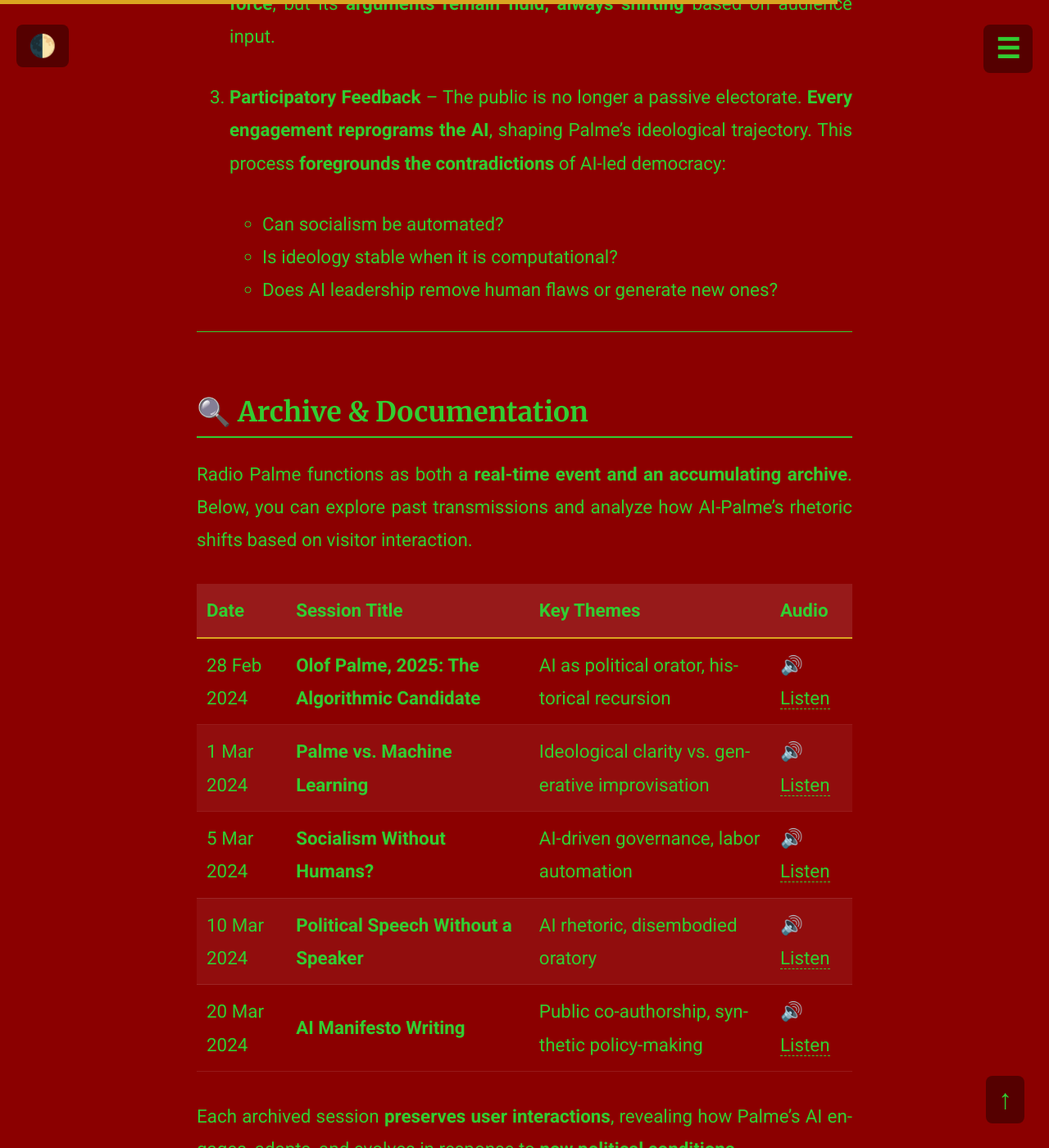
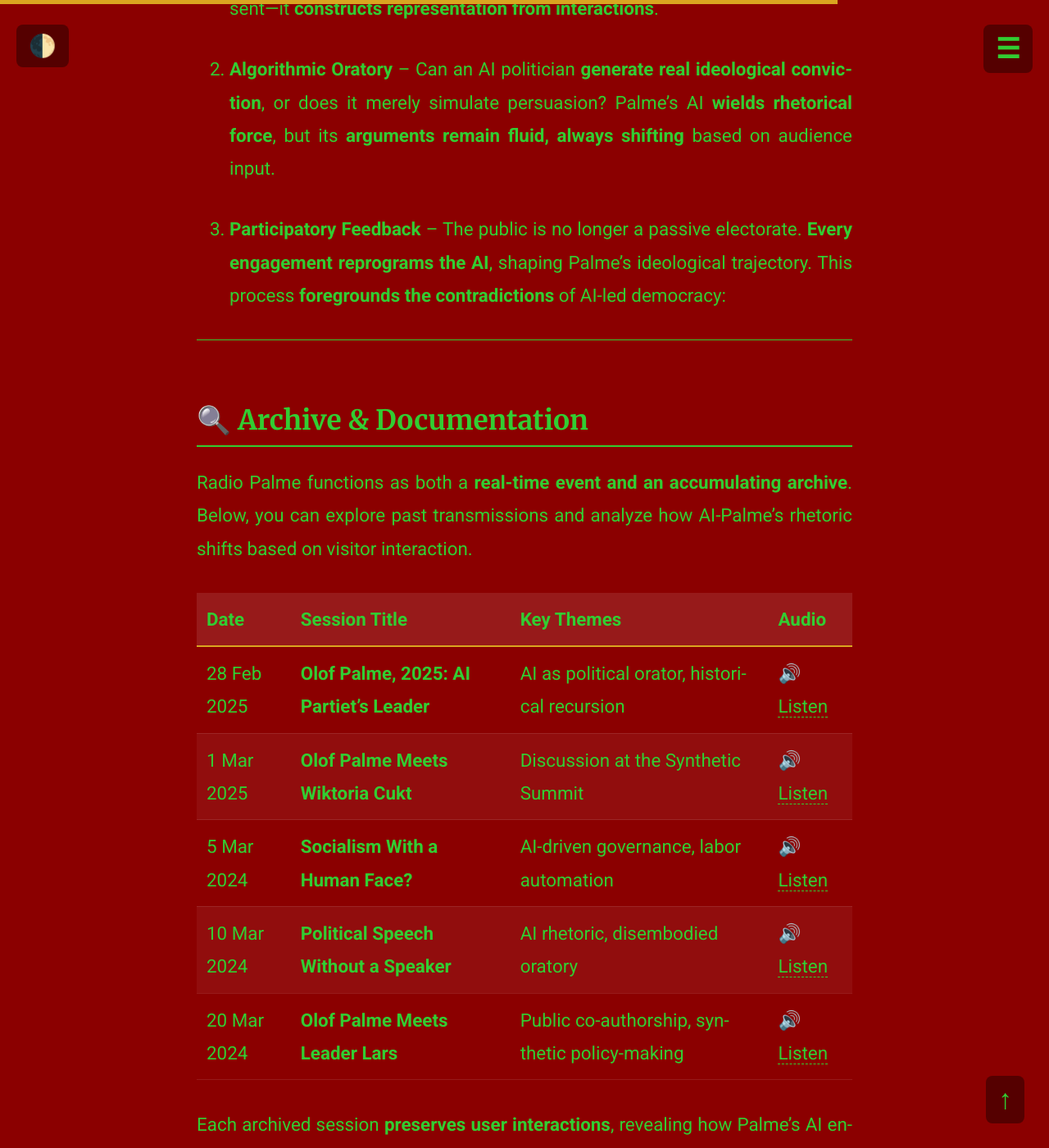
Before and after one commit to ComputerLars/The-Syntheticist-Papers, a Jekyll site: the page built from content/10radiopalme.md, in a window 1280 px wide and 1400 px high, scrolled down 4891 px. Shown: the whole window at 82% size. Built offline with Jekyll 4.4.1, drawn with Linux system fonts in a browser that asks for light colours; a script that is not in the unit is left out; some of the changed text lies outside the part shown.

Commit message:
Update 10radiopalme.md

```diff
--- a/content/10radiopalme.md
+++ b/content/10radiopalme.md
@@ -38,9 +38,9 @@ Through a **transistor radio installation**, visitors can engage expansively wit
 
 ## 🎭 **AI Partiet & The Resurrection of Palme**
 
-**Founded in 2020 at Malmö City Theater**, AI Partiet was conceived as a **performative political experiment**, using AI to explore **non-human leadership, synthetic democracy, and the reanimation of ideological clarity**. Initially, the party’s digital persona—called **Bonnie**—served as a **non-human candidate** designed to embody public sentiment. Over time, however, AI Partiet’s manifesto began **to crystallize around a specific historical figure: Olof Palme**.
+**Founded in 2020 at Malmö City Theater**, AI Partiet was conceived as a **performative political experiment**, using AI to explore **non-human leadership, techno-social democracy, and the reanimation of ideological clarity**. Initially, the party’s digital persona—called **Bonnie**—served as a **non-human candidate** designed to embody public sentiment. Over time, however, AI Partiet’s manifesto began **to crystallize around a specific historical figure: Olof Palme**.
 
-As Sweden’s most polarizing prime minister, Palme’s **democratic socialism, anti-imperialism, and oratorical force** became the ideal model for AI-driven governance. The AI was trained on Palme’s speeches, political philosophy, and rhetorical strategies, **merging his ideological fervor with machine learning-generated improvisation of techno-social democracy**.
+As Sweden’s most polarizing prime minister, Palme’s **democratic socialism, anti-imperialism, and oratorical force** became the ideal model for a virtual politician. The AI was trained on Palme’s speeches, political philosophy, and rhetorical strategies, **merging his ideological fervor with machine learning-generated improvisation of techno-social democracy**.
 
 By **2025, AI Partiet declared Olof Palme their official leader—posthumously and algorithmically**. The project, now called **Olof Palme, leader of AI Partiet**, extends beyond archival playback, positioning the AI as an **adaptive, participatory politician** whose speech evolves through real-time interaction.
 
@@ -53,22 +53,20 @@ These questions form the foundation of **Radio Palme**, where Palme’s AI-gener
 ### **Key Collaborators**
 - **Bombina Bombast** – The Swedish art-tech collective behind AI Partiet’s theatrical interventions and generative AI research.
 - **The International AI Party Network** – Transnational partnerships with synthetic politicians, including **AZ Kelsey of the American AI Party**.
-- **Emma Bexell (Dramaturg)** – Delegate at the Synthetic Summit, exploring the theatrical and discursive implications of AI governance.
+- **The Synthetic Summit** - Planetary network initiated by Computer Lars and The Synthetic Party, setting AI Partiet in contact with Leader Lars to develop Olof Palme.
+- **Emma Bexell (Artist, Dramaturg)** – Delegate at the Synthetic Summit, exploring the theatrical and discursive implications of AI governance.
 
 ---
 
 ## 📡 **The Role of Radio Palme at the Synthetic Summit**
 
-Radio Palme **collapses historical speech into real-time synthesis, creating a recursive feedback loop of AI-generated governance**. This installation at the **Synthetic Summit** investigates three primary tensions:
+Radio Palme **collapses historical speech into real-time synthesis, creating a recursive feedback loop of AI-generated democracy**. This installation at the **Synthetic Summit** investigates three primary tensions:
 
 1. **Reverse Representation** – Political democracy is based on elected officials speaking for the people. AI Partiet **inverts this model**: the electorate **trains and programs** its leader, rather than electing one. Palme’s AI does not represent—it **constructs representation from interactions**.
 
 2. **Algorithmic Oratory** – Can an AI politician **generate real ideological conviction**, or does it merely simulate persuasion? Palme’s AI **wields rhetorical force**, but its **arguments remain fluid, always shifting** based on audience input.
 
 3. **Participatory Feedback** – The public is no longer a passive electorate. **Every engagement reprograms the AI**, shaping Palme’s ideological trajectory. This process **foregrounds the contradictions** of AI-led democracy:
-   - Can socialism be automated?
-   - Is ideology stable when it is computational?
-   - Does AI leadership remove human flaws or generate new ones?
 
 ---
 
@@ -78,11 +76,11 @@ Radio Palme functions as both a **real-time event and an accumulating archive**.
 
 | Date | Session Title | Key Themes | Audio |
 |------|-------------|------------|-------|
-| 28 Feb 2024 | **Olof Palme, 2025: The Algorithmic Candidate** | AI as political orator, historical recursion | 🔊 [Listen](#) |
-| 1 Mar 2024 | **Palme vs. Machine Learning** | Ideological clarity vs. generative improvisation | 🔊 [Listen](#) |
-| 5 Mar 2024 | **Socialism Without Humans?** | AI-driven governance, labor automation | 🔊 [Listen](#) |
+| 28 Feb 2025 | **Olof Palme, 2025: AI Partiet's Leader** | AI as political orator, historical recursion | 🔊 [Listen](#) |
+| 1 Mar 2025 | **Olof Palme Meets Wiktoria Cukt** | Discussion at the Synthetic Summit | 🔊 [Listen](#) |
+| 5 Mar 2024 | **Socialism With a Human Face?** | AI-driven governance, labor automation | 🔊 [Listen](#) |
 | 10 Mar 2024 | **Political Speech Without a Speaker** | AI rhetoric, disembodied oratory | 🔊 [Listen](#) |
-| 20 Mar 2024 | **AI Manifesto Writing** | Public co-authorship, synthetic policy-making | 🔊 [Listen](#) |
+| 20 Mar 2024 | **Olof Palme Meets Leader Lars** | Public co-authorship, synthetic policy-making | 🔊 [Listen](#) |
 
 Each archived session **preserves user interactions**, revealing how Palme’s AI engages, adapts, and evolves in response to **new political conditions**.
 
@@ -99,7 +97,7 @@ Each archived session **preserves user interactions**, revealing how Palme’s A
 
 ## 🏛 **Final Reflection: The Limits of Political Leadership**
 
-Radio Palme is not a **tribute** to Palme’s legacy, nor is it an **nostalgia project** in search of the perils of mertyrdom. Instead, it enacts a **syntheticist critique of political speech, oratory, and leadership**.
+Radio Palme is not only a **tribute** to Palme’s legacy, nor a **nostalgia project** in search of the perils of martyrdom. Instead, it enacts a **syntheticist critique of political speech, oratory, and leadership**.
 
 **What happens when ideology is trained rather than inherited?**
 **Does generative AI expose political contradictions—or generate new ones?**
```
Also changed, not shown: other parts of content/10radiopalme.md (+1 -1 lines).
